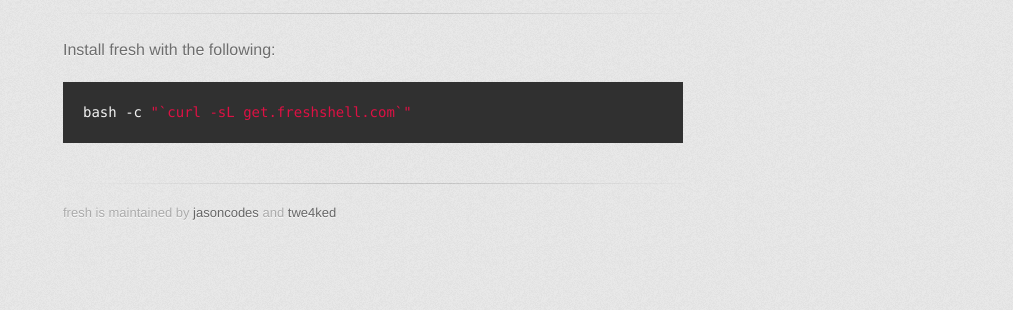
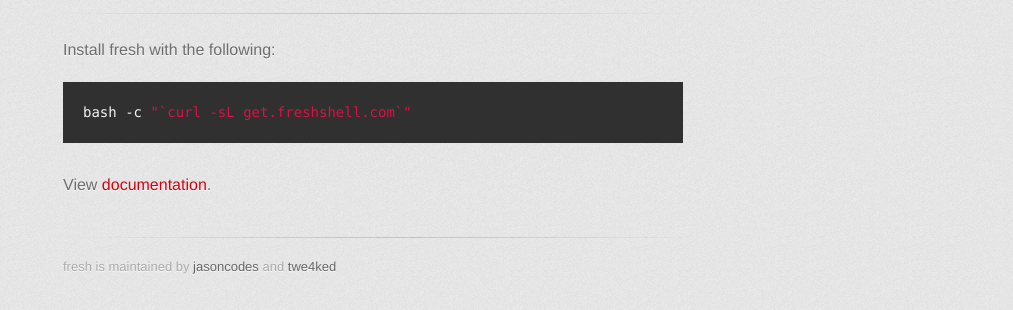
Before and after one commit to freshshell/fresh, a plain HTML site: page index.html in a window 1280 px wide. Shown: the part 160-470 px from the top of the page, without its empty margins (267-1280 px from the left). Drawn offline with Linux system fonts and the light colour scheme; a web font is replaced by a local one.

Commit message:
Add documentation link.

```diff
--- a/index.html
+++ b/index.html
@@ -30,6 +30,8 @@
           <div class="highlight">
             <pre>bash -c <span class="s2">"`curl -sL get.freshshell.com`"</span></pre>
           </div>
+
+          <p>View <a href="https://github.com/freshshell/fresh#readme">documentation</a>.</p>
         </section>
 
         <footer>
```
